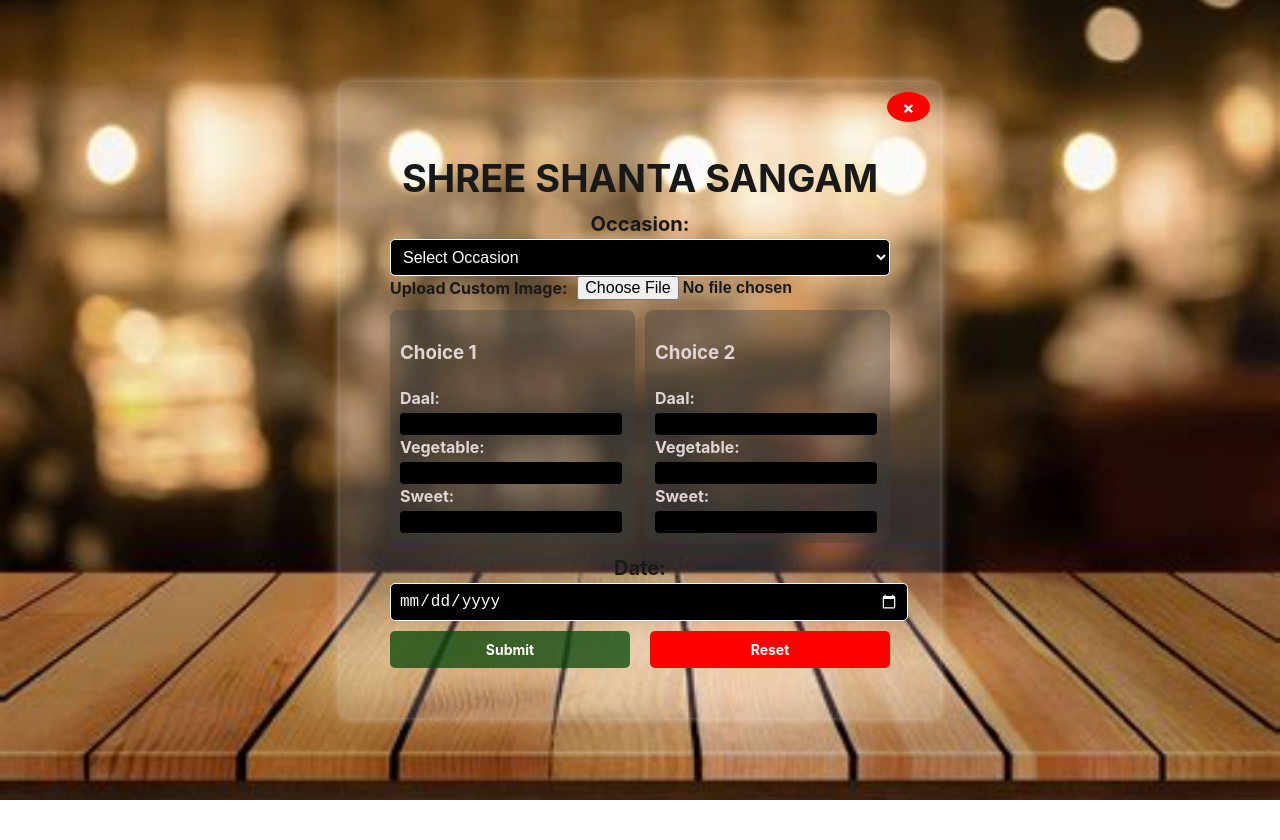
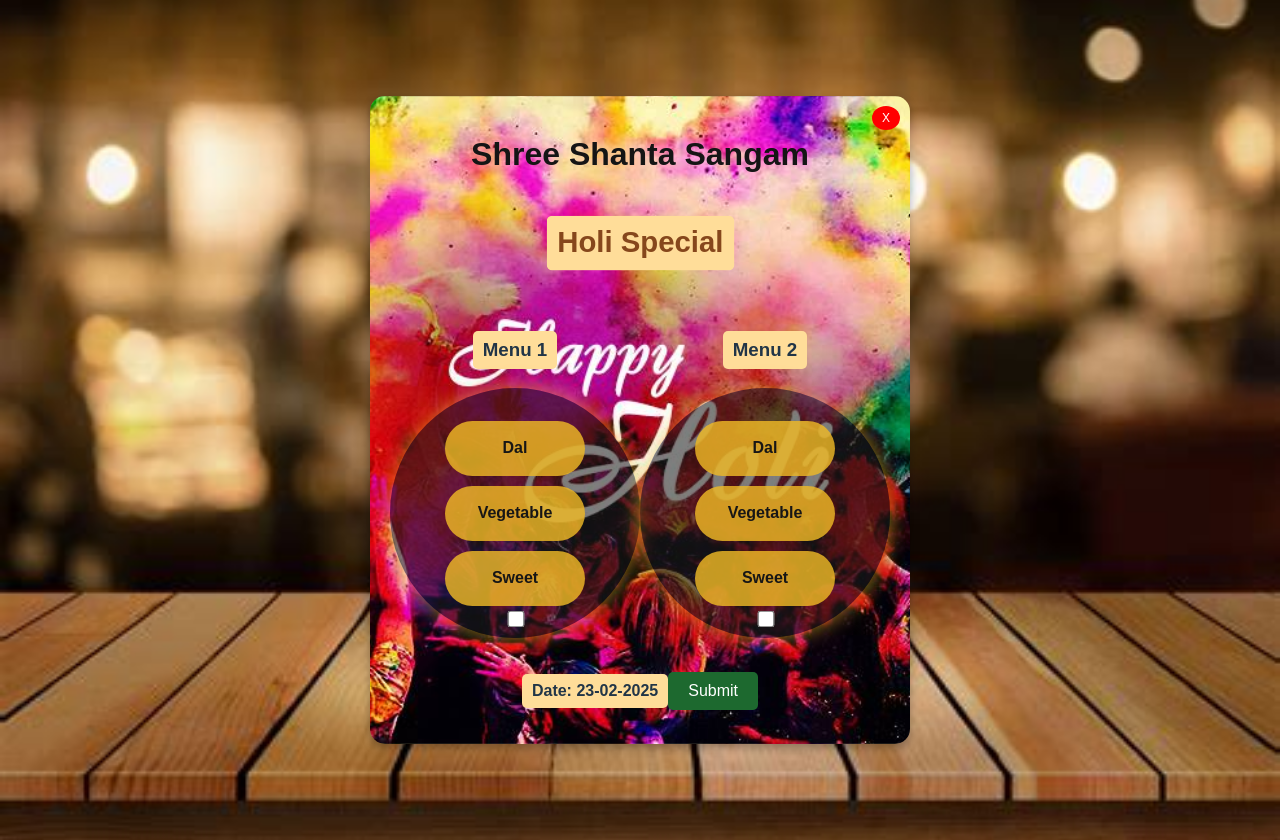
Before and after one commit to Khushee21/Futility-Food-Fix, a React (Vite) app in the folder client/: page / in a window 1280 px wide. Before the commit the page ends 800 px from the top, so only its background shows below. Built offline with nearby package versions, Linux system fonts and the light colour scheme.

Commit message:
Studentoccasion

```diff
--- a/client/src/App.jsx
+++ b/client/src/App.jsx
@@ -1,13 +1,14 @@
 import React from "react";
 import "./App.css";
 //import Student from './Components/StudentDashBoard/Student'
-import OccasionForm from "./Components/OccasionForm/tempOccasion"; // Correct import
-
+//import OccasionForm from "./Components/OccasionForm/tempOccasion"; // Correct import
+import Studentoccasion from "./Components/Studentoccasion/Studentoccasion";
 function App() {
   return (
     <>
 
-      <OccasionForm />
+
+      <Studentoccasion/>
     </>
   );
 }
--- a/client/src/Components/Studentoccasion/Studentoccasion.jsx
+++ b/client/src/Components/Studentoccasion/Studentoccasion.jsx
@@ -0,0 +1,83 @@
+import React, { useState } from "react";
+import styles from "./Studentoccasion.module.css";
+
+const Studentoccasion = () => {
+    const [selectedDal1, setSelectedDal1] = useState("Dal");
+    const [selectedVeg1, setSelectedVeg1] = useState("Vegetable");
+    const [selectedSweet1, setSelectedSweet1] = useState("Sweet");
+
+    const [selectedDal2, setSelectedDal2] = useState("Dal");
+    const [selectedVeg2, setSelectedVeg2] = useState("Vegetable");
+    const [selectedSweet2, setSelectedSweet2] = useState("Sweet");
+
+    const [isChecked1, setIsChecked1] = useState(false);
+    const [isChecked2, setIsChecked2] = useState(false);
+    const [error, setError] = useState(false);
+    const [showForm, setShowForm] = useState(true); // State to control form visibility
+
+    const handleSubmit = () => {
+        if (!isChecked1 && !isChecked2) {
+            setError(true);
+        } else {
+            setError(false);
+            alert("Form submitted successfully!");
+        }
+    };
+
+    return showForm ? (
+        <div className={styles.container}>
+            {/* Close Button */}
+            <button className={styles.closeButton} onClick={() => setShowForm(false)}>
+                X
+            </button>
+
+            <h1 className={styles.animatedTitle}>Shree Shanta Sangam</h1>
+            <h2 className={styles.highlightText}>Holi Special</h2>
+
+            <div className={styles.forms}>
+                {/* Menu 1 */}
+                <div className={styles.subForm}>
+                    <h3 className={styles.highlightText}>Menu 1</h3>
+                    <div className={styles.bulgingCircle}>
+                        <div className={styles.checkContainer}>
+                            <input
+                                type="checkbox"
+                                checked={isChecked1}
+                                onChange={() => setIsChecked1(!isChecked1)}
+                            />
+                        </div>
+                        <div className={styles.oval} onClick={() => setSelectedDal1("Chana Dal")}>{selectedDal1}</div>
+                        <div className={styles.oval} onClick={() => setSelectedVeg1("Paneer Butter Masala")}>{selectedVeg1}</div>
+                        <div className={styles.oval} onClick={() => setSelectedSweet1("Rasgulla")}>{selectedSweet1}</div>
+                    </div>
+                </div>
+
+                {/* Menu 2 */}
+                <div className={styles.subForm}>
+                    <h3 className={styles.highlightText}>Menu 2</h3>
+                    <div className={styles.bulgingCircle}>
+                        <div className={styles.checkContainer}>
+                            <input
+                                type="checkbox"
+                                checked={isChecked2}
+                                onChange={() => setIsChecked2(!isChecked2)}
+                            />
+                        </div>
+                        <div className={styles.oval} onClick={() => setSelectedDal2("Moong Dal")}>{selectedDal2}</div>
+                        <div className={styles.oval} onClick={() => setSelectedVeg2("Aloo Gobi")}>{selectedVeg2}</div>
+                        <div className={styles.oval} onClick={() => setSelectedSweet2("Gulab Jamun")}>{selectedSweet2}</div>
+                    </div>
+                </div>
+            </div>
+
+            {/* Error Message */}
+            {error && <p className={styles.errorMessage}>Firstly select any of the given menu</p>}
+
+            {/* Date & Submit Button */}
+            <p className={styles.highlightText}><b>Date:</b> 23-02-2025</p>
+            <button className={styles.submit} onClick={handleSubmit}>Submit</button>
+        </div>
+    ) : null;
+};
+
+export default Studentoccasion;
--- /dev/null
+++ b/client/src/Components/Studentoccasion/Studentoccasion.module.css
@@ -0,0 +1,212 @@
+/* Background Image for the Page */
+body {
+    font-family: Arial, sans-serif;
+    background-image: url('./bg4.jpg');
+    /* Replace with actual image path */
+    background-size: cover;
+    background-position: center;
+    background-repeat: no-repeat;
+    text-align: center;
+    padding: 20px;
+}
+/* Animation for "Shree Shanta Sangam" (One-time Bounce) */
+@keyframes bounceOnce {
+    0% {
+        opacity: 0;
+        transform: translateY(-20px);
+    }
+
+    50% {
+        opacity: 1;
+        transform: translateY(5px);
+    }
+
+    100% {
+        transform: translateY(0);
+    }
+}
+
+.animatedTitle {
+    animation: bounceOnce 1.2s ease-out;
+}
+
+/* Animation for the Form (Fade-in + Scale-Up) */
+@keyframes fadeInScale {
+    0% {
+        opacity: 0;
+        transform: scale(0.8);
+    }
+
+    100% {
+        opacity: 1;
+        transform: scale(1);
+    }
+}
+
+/* Transparent White Form */
+.container {
+    max-width: 700px;
+    margin: auto;
+    background: rgba(255, 255, 255, 0.176);
+    /* White with transparency */
+    padding: 20px;
+    border-radius: 15px;
+    box-shadow: 0 4px 10px rgba(0, 0, 0, 0.3);
+    position: relative;
+    animation: fadeInScale 1s ease-out;
+    background-image: url('/holi.jpg');
+        /* Add your image path here */
+        background-size: cover;
+        background-position: center;
+}
+
+/* Heading Styles */
+h1 {
+    color: #151515;
+    font-size: 32px;
+}
+
+h2 {
+    color: #86471c;
+    font-size: 28px;
+    animation: pulse 1.5s infinite;
+}
+
+/* Pulse Animation */
+@keyframes pulse {
+
+    0%,
+    100% {
+        transform: scale(1);
+    }
+
+    50% {
+        transform: scale(1.1);
+    }
+}
+
+/* Forms Layout */
+.forms {
+    display: flex;
+    justify-content: space-around;
+    margin: 20px 0;
+}
+
+.subForm {
+    text-align: center;
+}
+
+/* Transparent Black Circle */
+.bulgingCircle {
+    width: 230px;
+    height: 230px;
+    background-color: rgba(30, 29, 27, 0.566);
+    /* Black with transparency */
+    border-radius: 50%;
+    display: flex;
+    flex-direction: column;
+    justify-content: center;
+    align-items: center;
+    box-shadow: 0 0 20px rgba(238, 185, 38, 0.674);;
+    position: relative;
+    padding: 10px;
+}
+
+/* Checkbox inside circle */
+.checkContainer {
+    position: absolute;
+    bottom: 5px;
+}
+
+.checkContainer input[type="checkbox"] {
+    width: 22px;
+    height: 14px;
+    transform: scale(1.2);
+    cursor: pointer;
+}
+
+/* Oval Buttons */
+.oval {
+    width: 130px;
+    height: 45px;
+    background-color:rgba(238, 185, 38, 0.82);
+    border-radius: 30px;
+    display: flex;
+    justify-content: center;
+    align-items: center;
+    color: rgb(23, 22, 22);
+    font-weight: bold;
+    cursor: pointer;
+    transition: transform 0.3s ease-in-out, background 0.3s;
+    margin: 5px;
+    font-size: 16px;
+    text-align: center;
+    padding: 5px;
+}
+
+/* Hover Effect on Oval */
+.oval:hover {
+    background-color: #804e11;
+    transform: scale(1.1);
+    color: rgb(244, 238, 238);
+}
+
+/* Food item inside oval */
+.foodItem {
+    font-size: 14px;
+    color: white;
+    margin-left: 5px;
+}
+
+/* Close Button */
+.closeButton {
+    background-color: red;
+    color: white;
+    border: none;
+    padding: 5px 10px;
+    border-radius: 50%;
+    cursor: pointer;
+    font-size: 12px;
+    position: absolute;
+    top: 10px;
+    right: 10px;
+}
+
+.closeButton:hover {
+    background-color: darkred;
+}
+
+/* Submit Button */
+button.submit {
+    background-color:#1d692f;
+    color: white;
+    border: none;
+    padding: 10px 20px;
+    border-radius: 5px;
+    cursor: pointer;
+    font-size: 16px;
+    transition: background-color 0.3s;
+}
+
+button.submit:hover {
+    background-color: #309646;
+}
+.errorMessage {
+    background-color: #100f0f;
+    /* Light red background */
+    color:#ffcccc;
+    /* Dark red text */
+    padding: 10px;
+    border-radius: 5px;
+    font-weight: bold;
+    margin: 10px auto;
+    width: fit-content;
+}
+.highlightText {
+    background-color: #ffdd99;
+    /* Light orange background */
+    padding: 5px 10px;
+    border-radius: 5px;
+    display: inline-block;
+    font-weight: bold;
+}
```
Also changed, not shown: client/src/Components/Studentoccasion/Studentoccasion.css (deleted), client/src/Components/Studentoccasion/bg4.jpg (added).
